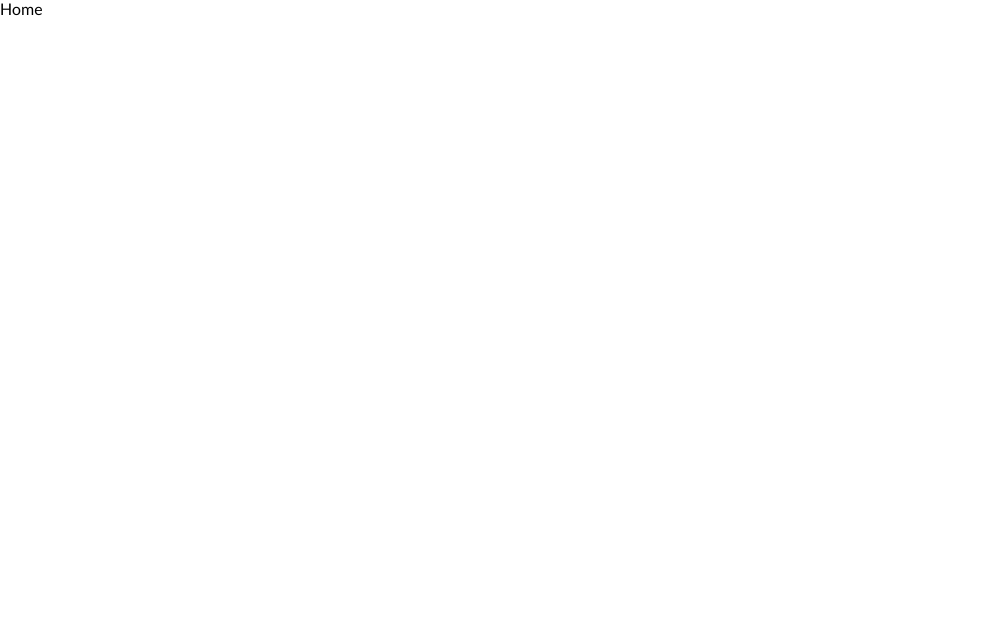
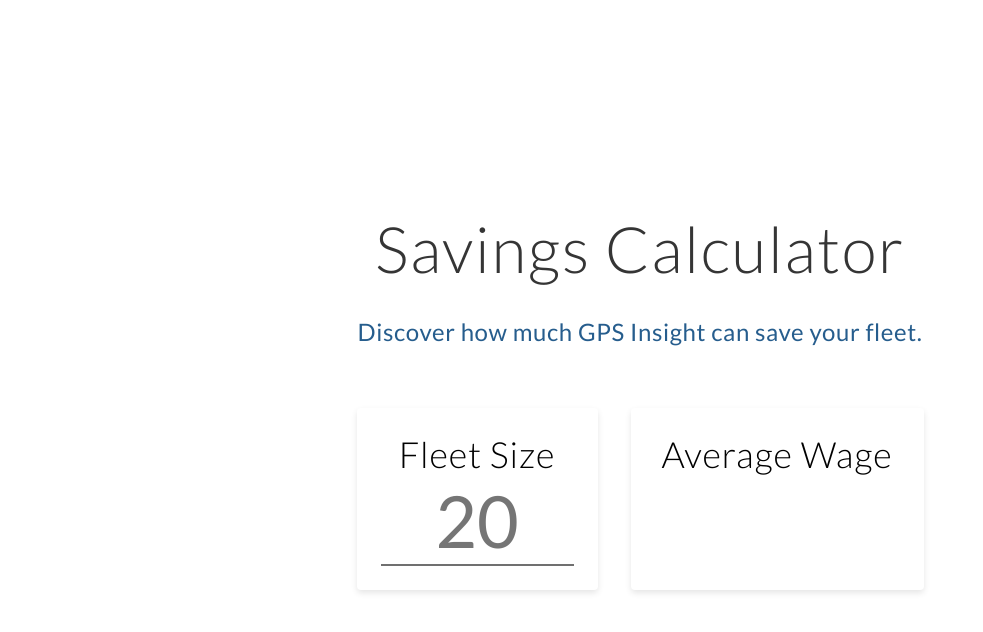
Before and after one commit to factor1/ecosystem-calculator, a React (Vite) app: page / in a window 1280 px wide. Shown: the top 632 px of the page, without its empty margins (0-983 px from the left). Built offline with nearby package versions, Linux system fonts and the light colour scheme.

Commit message:
Begin scaffold of home/first screen

```diff
--- a/src/App.tsx
+++ b/src/App.tsx
@@ -4,11 +4,13 @@
 import "normalize.css";
 import "./styles/app.css";
 
+import Home from "./Home";
+
 const App: React.FC = () => {
   return (
     <div>
       <Router>
-        <Route exact path="/" render={() => <div>Home</div>} />
+        <Route exact path="/" component={Home} />
         <Route exact path="/calculate" render={() => <div>calculate</div>} />
       </Router>
     </div>
--- /dev/null
+++ b/src/Home/CardInput.tsx
@@ -0,0 +1,24 @@
+import React from "react";
+import styled from "styled-components";
+
+import { colors } from "../styles/theme";
+
+interface Props {
+  placeholder: string;
+}
+
+const CardInput: React.FC<Props> = ({ placeholder }) => {
+  const StyledInput = styled.input`
+    appearance: none;
+    border: none;
+    border-bottom: 2px solid ${colors.darkGrey};
+    width: 100%;
+    font: 400 72px/86px Lato;
+    letter-spacing: 0;
+    text-align: center;
+  `;
+
+  return <StyledInput type="text" placeholder={placeholder} />;
+};
+
+export default CardInput;
--- /dev/null
+++ b/src/Home/index.tsx
@@ -0,0 +1,55 @@
+import React from "react";
+import styled from "styled-components";
+import { Link } from "react-router-dom";
+
+import { Heading2, Heading3 } from "../common/Typography";
+import Card from "../common/Card";
+import CardInput from "./CardInput";
+
+const Home: React.FC = () => {
+  const Container = styled.div`
+    display: flex;
+    position: relative;
+    flex-direction: column;
+    justify-content: center;
+    align-items: center;
+    padding: 64px 0;
+    min-height: 100vh;
+  `;
+
+  const CardContainer = styled.div`
+    display: flex;
+    width: 100%;
+    max-width: 567px;
+    position: relative;
+    flex-flow: row wrap;
+    justify-content: space-between;
+    align-items: stretch;
+    margin-top: 50px;
+  `;
+
+  const CardTitle = styled.span`
+    display: block;
+    text-align: center;
+    font: 300 36px/44px Lato;
+    letter-spacing: 0.9px;
+  `;
+
+  return (
+    <Container>
+      <Heading2>Savings Calculator</Heading2>
+      <Heading3>Discover how much GPS Insight can save your fleet.</Heading3>
+      <CardContainer>
+        <Card width={241}>
+          <CardTitle>Fleet Size</CardTitle>
+          <CardInput placeholder="20" />
+        </Card>
+        <Card width={293}>
+          <CardTitle>Average Wage</CardTitle>
+        </Card>
+      </CardContainer>
+    </Container>
+  );
+};
+
+export default Home;
--- /dev/null
+++ b/src/common/Card.tsx
@@ -0,0 +1,27 @@
+import React from "react";
+import styled from "styled-components";
+
+interface Props {
+  children: any;
+  width: number; // desktop width only
+}
+
+const Card: React.FC<Props> = ({ children, width }) => {
+  const Wrapper = styled.div`
+    position: relative;
+    background-color: #fff;
+    box-shadow: 0px 3px 6px #0000001a;
+    border-radius: 8px;
+    padding: 24px;
+    width: 100%;
+    max-width: 241px;
+    @media screen and (min-width: 512px) {
+      border-radius: 4px;
+      max-width: ${width}px;
+    }
+  `;
+
+  return <Wrapper>{children}</Wrapper>;
+};
+
+export default Card;
--- a/src/common/Typography.tsx
+++ b/src/common/Typography.tsx
@@ -4,21 +4,24 @@
 import { colors } from "../styles/theme";
 
 interface TypographyProps {
+  textAlign?: "left" | "center" | "right";
+  className?: any;
   children: any;
-  textAlign: "left" | "center" | "right";
-  className: any;
+  color?: string;
 }
 
 export const Heading2: React.FC<TypographyProps> = ({
+  textAlign = "left",
+  className,
   children,
-  textAlign = "left",
-  className
+  color
 }) => {
   const Heading = styled.h2`
-    font: Light 64px/77px Lato;
+    margin: 0 auto 30px;
+    font: 300 64px/77px Lato;
     text-align: ${textAlign};
     letter-spacing: 1.6px;
-    color: ${colors.black};
+    color: ${color ? color : colors.black};
   `;
 
   return <Heading className={className}>{children}</Heading>;
@@ -27,12 +30,15 @@
 export const Heading3: React.FC<TypographyProps> = ({
   children,
   textAlign = "center",
-  className
+  className,
+  color
 }) => {
   const Heading = styled.h3`
-    font: Medium 24px/29px Lato;
+    margin: 0 auto 12px;
+    font: 400 24px/29px Lato;
     text-align: ${textAlign};
     letter-spacing: 0.6px;
+    color: ${color ? color : colors.blue};
   `;
 
   return <Heading className={className}>{children}</Heading>;
@@ -41,13 +47,14 @@
 export const Heading4: React.FC<TypographyProps> = ({
   children,
   textAlign = "center",
-  className
+  className,
+  color
 }) => {
   const Heading = styled.h4`
-    font: Medium 24px/29px Lato;
+    font: 400 24px/29px Lato;
     letter-spacing: 0.6px;
-    color: ${colors.midGrey};
     text-align: ${textAlign};
+    color: ${color ? color : colors.midGrey};
   `;
 
   return <Heading className={className}>{children}</Heading>;
@@ -59,7 +66,7 @@
   className
 }) => {
   const Text = styled.p`
-    font: Medium 16px/19px Lato;
+    font: 400 16px/19px Lato;
     letter-spacing: 0.4px;
     text-align: ${textAlign};
   `;
--- a/src/styles/app.css
+++ b/src/styles/app.css
@@ -1,5 +1,7 @@
 * {
   box-sizing: border-box;
+  -webkit-font-smoothing: antialiased;
+  -moz-osx-font-smoothing: grayscale;
 }
 
 body,
--- a/tsconfig.json
+++ b/tsconfig.json
@@ -6,6 +6,7 @@
     "module": "commonjs" /* Specify module code generation: 'none', 'commonjs', 'amd', 'system', 'umd', 'es2015', or 'ESNext'. */,
     "lib": [
       "dom",
+      "dom.iterable",
       "es2016"
     ] /* Specify library files to be included in the compilation. */,
     // "allowJs": true,                       /* Allow javascript files to be compiled. */
```
